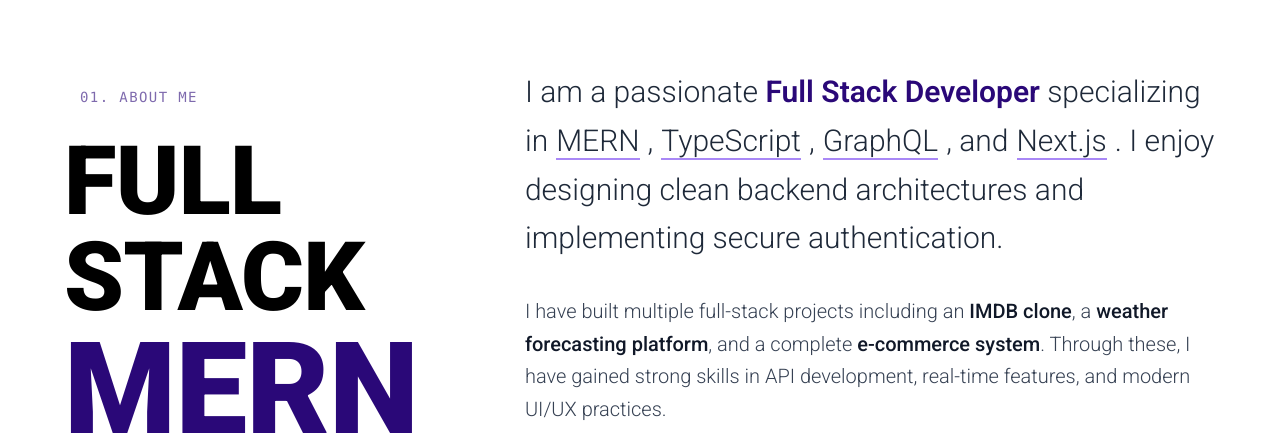
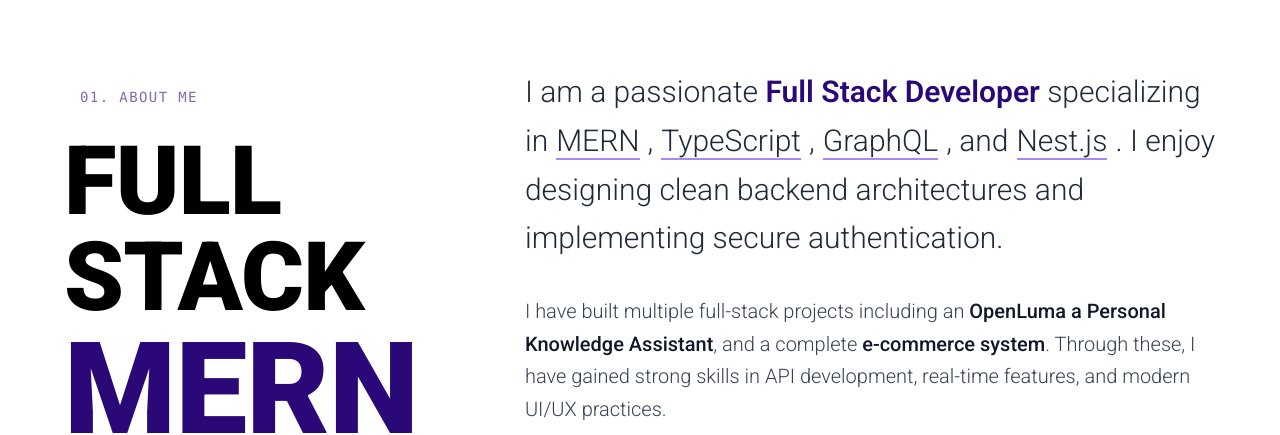
Before and after one commit to Shathish2004/Shathish-Portfolio, a React (Vite) app: page / in a window 1280 px wide. Shown: the part 860-1295 px from the top of the page. Built offline with nearby package versions, Linux system fonts and the light colour scheme.

Commit message:
Fix typo in technology stack and update project descriptions in About section

```diff
--- a/src/components/About.jsx
+++ b/src/components/About.jsx
@@ -144,13 +144,12 @@ const About = () => {
                                     <span className="border-b-2 border-[#5412ee]/50 mx-2">MERN</span>,
                                     <span className="border-b-2 border-[#5412ee]/50 mx-2">TypeScript</span>,
                                     <span className="border-b-2 border-[#5412ee]/50 mx-2">GraphQL</span>, and
-                                    <span className="border-b-2 border-[#5412ee]/50 mx-2">Next.js</span>.
+                                    <span className="border-b-2 border-[#5412ee]/50 mx-2">Nest.js</span>.
                                     I enjoy designing clean backend architectures and implementing secure authentication.
                                 </p>
 
                                 <p className="text-base md:text-xl leading-relaxed font-light text-gray-700 dark:text-gray-400">
-                                    I have built multiple full-stack projects including an <strong className="font-medium text-gray-900 dark:text-gray-200">IMDB clone</strong>,
-                                    a <strong className="font-medium text-gray-900 dark:text-gray-200">weather forecasting platform</strong>,
+                                    I have built multiple full-stack projects including an <strong className="font-medium text-gray-900 dark:text-gray-200">OpenLuma a Personal Knowledge Assistant</strong>,
                                     and a complete <strong className="font-medium text-gray-900 dark:text-gray-200">e-commerce system</strong>.
                                     Through these, I have gained strong skills in API development, real-time features, and modern UI/UX practices.
                                 </p>
```
